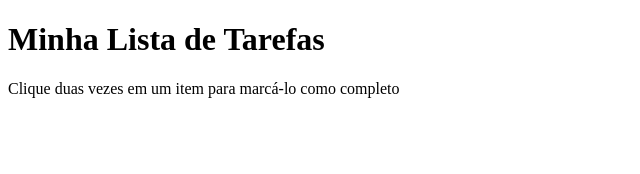
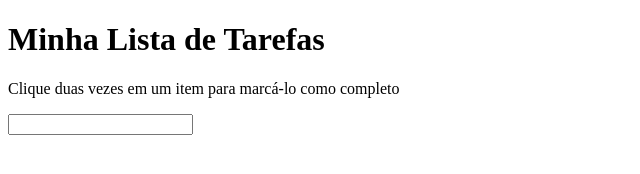
Before and after one commit to martinsfaah/todo-list, a website: page index.html in a window 1280 px wide. Shown: the whole page, without its empty margins (0-640 px from the left). Drawn offline with Linux system fonts and the light colour scheme.

Commit message:
requisito 3

```diff
--- a/index.html
+++ b/index.html
@@ -11,6 +11,7 @@
     <header>
         <h1>Minha Lista de Tarefas</h1>
         <p id="funcionamento">Clique duas vezes em um item para marcá-lo como completo</p>
+        <input id="texto-tarefa" type="text">
     </header>
     <script src="script.js"></script>
 </body>
```
